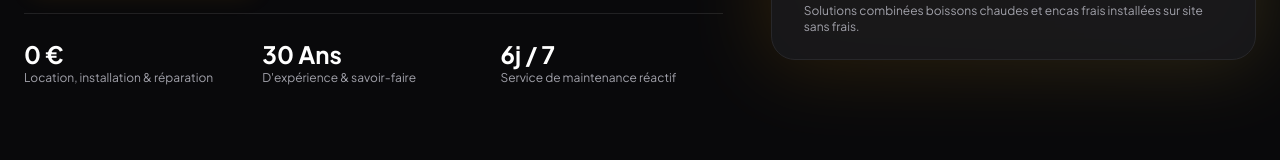
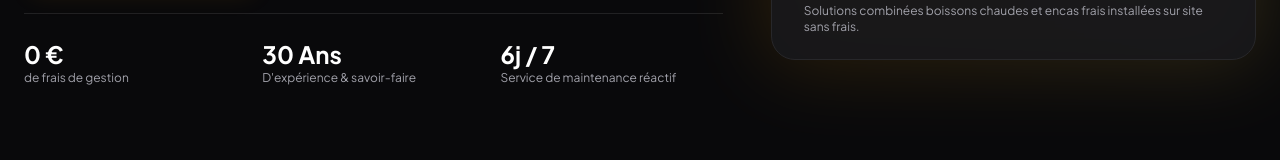
Before and after one commit to RahimMabika/selfdistributionservice, a plain HTML site: page sds/index.html in a window 1280 px wide. Shown: the part 623-783 px from the top of the page. Drawn offline with nearby package versions, Linux system fonts and the light colour scheme.

Commit message:
Update index.html

```diff
--- a/sds/index.html
+++ b/sds/index.html
@@ -123,7 +123,7 @@
                 <div class="grid grid-cols-2 sm:grid-cols-3 gap-4 pt-6 border-t border-zinc-800/80">
                     <div>
                         <p class="text-2xl font-bold text-white">0 €</p>
-                        <p class="text-xs text-zinc-400">Location, installation & réparation</p>
+                        <p class="text-xs text-zinc-400">de frais de gestion</p>
                     </div>
                     <div>
                         <p class="text-2xl font-bold text-white">30 Ans</p>
```
